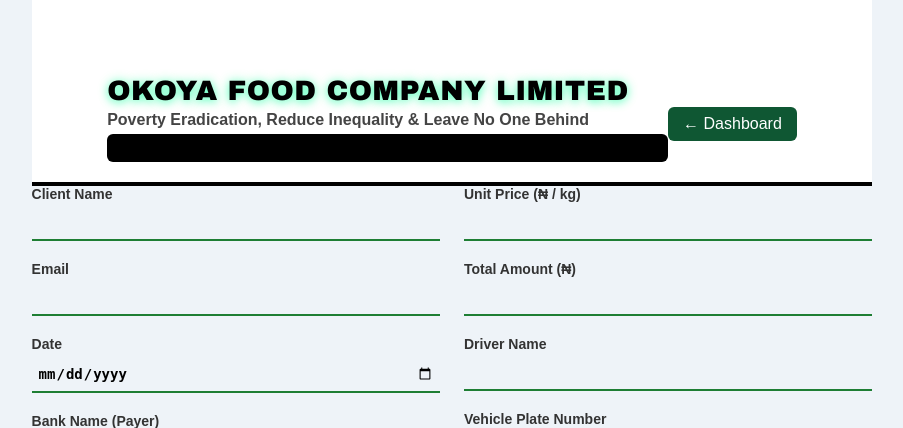
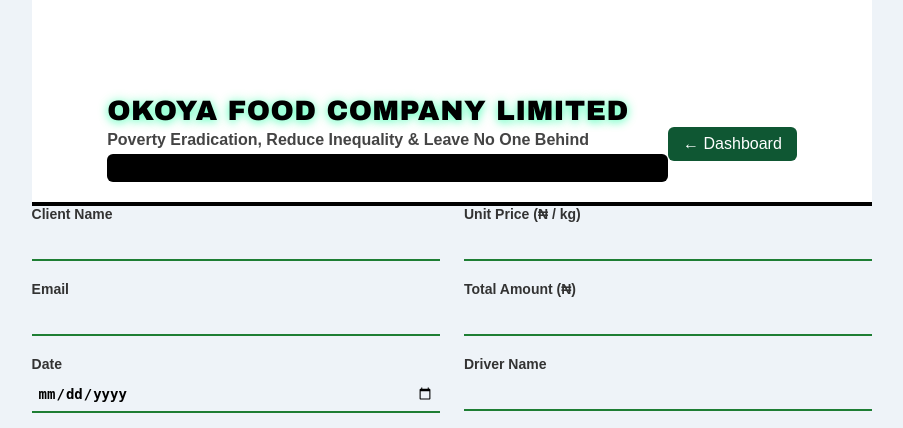
Before and after one commit to Adewale15234/OkoyaFoodApp, a Flask app: page /client_form in a window 1280 px wide. Shown: the top 428 px of the page, without its empty margins (188-1091 px from the left). Run offline with Flask 3, Linux system fonts and the light colour scheme; the visitor is signed in with stand-in values (Sample User, id 1).

Commit message:
Increase header top padding to 120px for full visibility

```diff
--- a/templates/client_form.html
+++ b/templates/client_form.html
@@ -179,9 +179,10 @@
   align-items: center;
   background: #fff;
   border-bottom: 4px solid #000;
-  padding: 80px 20mm 20px 20mm; /* ↑ increased top padding from 40px to 80px */
+  padding: 120px 20mm 20px 20mm; /* ↑ top padding increased from 80px to 120px */
   box-sizing: border-box;
 }
+
 
 }
 
```
